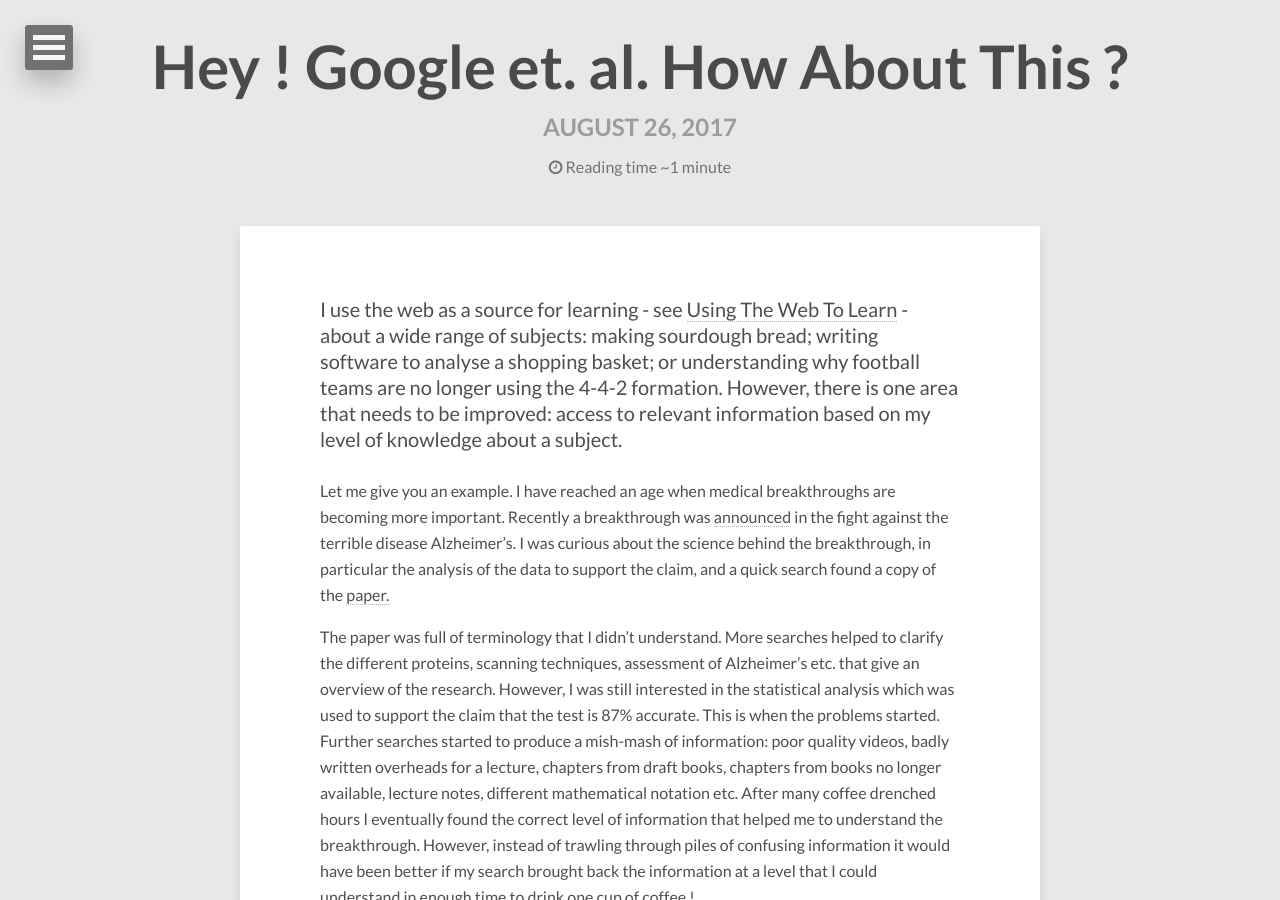
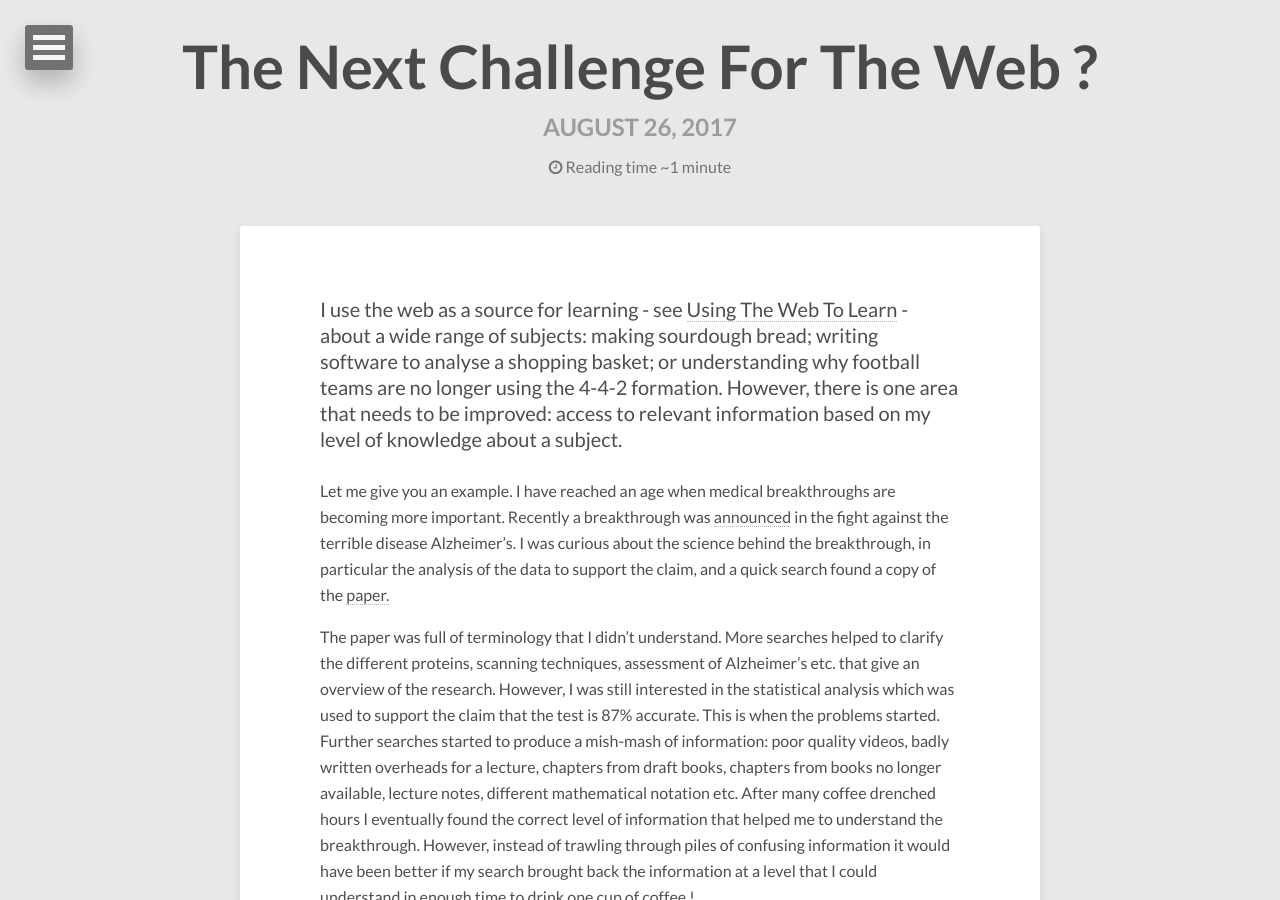
Before and after one commit to dtinblack/dtinblack.github.io, a Jekyll site: the page built from _posts/2017-08-26-next-web-challenge.md, in a window 1280 px wide and 900 px high. Built offline with Jekyll 4.4.1, drawn with Linux system fonts in a browser that asks for light colours; nearby versions of some CDN libraries.

Commit message:
improve title

```diff
--- a/_posts/2017-08-26-next-web-challenge.md
+++ b/_posts/2017-08-26-next-web-challenge.md
@@ -1,7 +1,7 @@
 ---
 layout: post
-title: Hey ! Google et. al. How About This ?
-description: "A challenge to search engine companies to improve the educational aspects of the web."
+title: The Next Challenge For The Web ?
+description: "A challenge to search engine companies to improve the educational potential of the web."
 modified: 2016-11-26
 tags: [World Wide Web, Learning, Knowledge]
 ---
```
